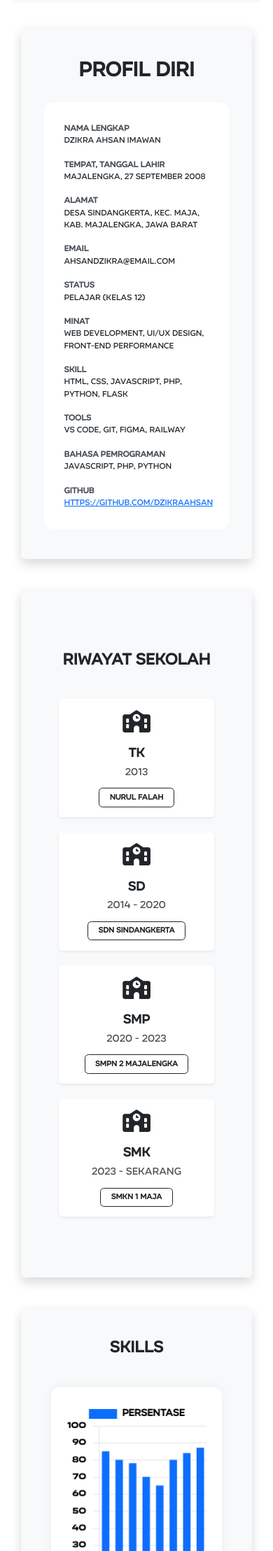
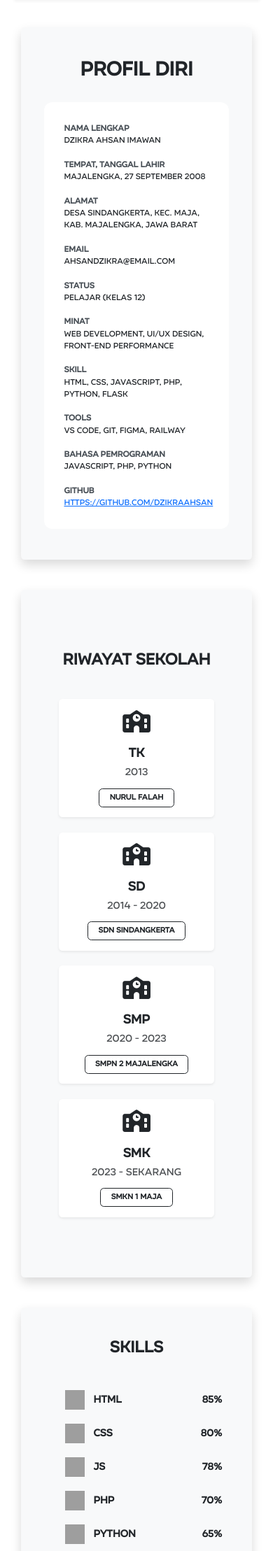
Before and after one commit to Dzikraahsan/Portfolio2, a Flask app: page /profile in a window 390 px wide. Shown: the part 59-2276 px from the top of the page at 70% size. Run offline with Flask 3, Linux system fonts and the light colour scheme; some libraries are stand-ins or nearby versions; grey boxes are pictures that could not be loaded.

Commit message:
update responsive code

```diff
--- a/templates/profile.html
+++ b/templates/profile.html
@@ -226,6 +226,75 @@
 
     [data-bs-theme="dark"] .biodata-grid a {
       color: #4dd0e1;
+    }
+
+    .skill-section {
+      max-width: 1000px;
+      margin: auto;
+      padding: 40px 20px;
+    }
+
+    .section-title {
+      text-align: center;
+      font-size: 28px;
+      margin-bottom: 30px;
+    }
+
+    .skill {
+      display: flex;
+      align-items: center;
+      gap: 12px;
+      margin-bottom: 20px;
+      position: relative;
+    }
+
+    .skill img {
+      width: 28px;
+      height: 28px;
+    }
+
+    .skill span {
+      min-width: 80px;
+      font-weight: 600;
+    }
+
+    .bar {
+      flex: 1;
+      height: 12px;
+      background: #eee;
+      border-radius: 2px;
+      overflow: hidden;
+      position: relative;
+    }
+
+    .fill {
+      height: 100%;
+      width: 0%;
+      background: var(--bar-fill);
+      transition: width 1s ease-out;
+      border-radius: 2px;
+    }
+
+    .percent {
+      width: 50px;
+      text-align: right;
+      font-weight: bold;
+      font-size: 14px;
+    }
+
+    /* Default (light mode) */
+    :root {
+      --bar-fill: #0d6efd;
+    }
+
+    /* Dark mode */
+    [data-bs-theme="dark"] {
+      --bar-fill: #0d6efd;
+    }
+
+    /* Hanya aktif di dark mode */
+    [data-bs-theme="dark"] .dark-invert {
+      filter: invert(1);
     }
 
     /* kode responsive */
@@ -489,11 +558,82 @@
         <div class="text-center mb-0 mt-3">
           <h2 style="font-weight: 700; margin-top: -1rem;" data-aos="fade-up">SKILLS</h2>
         </div>
-        <div class="chart-container mt-5 p-4" data-aos="fade-up">
-          <canvas id="barChart" width="400" height="200"  data-aos="zoom-in" data-aos-delay="200"></canvas>
+          <div class="skill-section h-100 mb-0" data-aos="fade-up">
+
+              <div class="skill" data-percent="85" data-aos="fade-up">
+                <img class="icon dark-invert" src="https://api.iconify.design/ri:html5-fill.svg" alt="HTML">
+                <span>HTML</span>
+                <div class="bar">
+                  <div class="fill"></div>
+                </div>
+                <span class="percent">85%</span>
+              </div>
+
+              <div class="skill" data-percent="80" data-aos="fade-up">
+                <img class="icon dark-invert" src="https://api.iconify.design/ri:css3-fill.svg" alt="CSS">
+                <span>CSS</span>
+                <div class="bar">
+                  <div class="fill"></div>
+                </div>
+                <span class="percent">80%</span>
+              </div>
+
+              <div class="skill" data-percent="78" data-aos="fade-up">
+                <img src="https://api.iconify.design/logos:javascript.svg" alt="JavaScript">
+                <span>JS</span>
+                <div class="bar">
+                  <div class="fill"></div>
+                </div>
+                <span class="percent">78%</span>
+              </div>
+
+              <div class="skill" data-percent="70" data-aos="fade-up">
+                <img class="icon dark-invert" src="https://api.iconify.design/mdi:language-php.svg" alt="PHP">
+                <span>PHP</span>
+                <div class="bar">
+                  <div class="fill"></div>
+                </div>
+                <span class="percent">70%</span>
+              </div>
+
+              <div class="skill" data-percent="65" data-aos="fade-up">
+                <img src="https://api.iconify.design/logos:python.svg" alt="Python">
+                <span>Python</span>
+                <div class="bar">
+                  <div class="fill"></div>
+                </div>
+                <span class="percent">65%</span>
+              </div>
+
+              <div class="skill" data-percent="80" data-aos="fade-up">
+                <img src="https://api.iconify.design/logos:mysql.svg" alt="SQL">
+                <span>MYSQL</span>
+                <div class="bar">
+                  <div class="fill"></div>
+                </div>
+                <span class="percent">80%</span>
+              </div>
+
+              <div class="skill" data-percent="84" data-aos="fade-up">
+                <img src="https://api.iconify.design/logos:figma.svg" alt="Figma">
+                <span>Figma</span>
+                <div class="bar">
+                  <div class="fill"></div>
+                </div>
+                <span class="percent">84%</span>
+              </div>
+
+              <div class="skill" data-percent="87" data-aos="fade-up">
+                <img class="icon dark-invert" src="https://api.iconify.design/simple-icons:canva.svg" alt="Canva">
+                <span>Canva</span>
+                <div class="bar">
+                  <div class="fill"></div>
+                </div>
+                <span class="percent">87%</span>
               </div>
             </div>
-
+          </div>
+      </div>
    </div>
 
    <!-- sertifikat -->
@@ -596,151 +736,19 @@
         themeToggle.textContent = newTheme === 'light' ? '🌙' : '🌟';
       });
 
-  </script>
-
-  <!-- script untuk diagram -->
-  <script>
-   // Inisialisasi AOS
-    AOS.init({ duration: 800 });
-
-    // Fungsi ketebalan responsif chart
-    function getResponsiveBarThickness() {
-      const width = window.innerWidth;
-      if (width >= 1200) return 30;
-      if (width >= 768) return 15;
-      return 10;
-    }
-
-    // Ambil tema Bootstrap aktif
-    function getCurrentTheme() {
-      return document.documentElement.getAttribute('data-bs-theme') || 'light';
-    }
-
-    // Update warna background canvas langsung via DOM
-    function updateCanvasBackground(theme) {
-      const canvas = document.getElementById('barChart');
-      canvas.style.backgroundColor = theme === 'dark' ? '#212529' : '#ffffff'; // sesuai Bootstrap bg-dark
-    }
-
-    // Fungsi styling chart berdasarkan tema
-    function getChartOptionsByTheme(theme) {
-      const isDark = theme === 'dark';
-      return {
-        responsive: true,
-        maintainAspectRatio: false,
-        plugins: {
-          legend: {
-            labels: {
-              color: isDark ? '#ffffff' : '#000000',
-              font: {
-                family: 'Organetto',
-                size: 14,
-                weight: 'bold'
-              }
-            }
-          },
-          tooltip: {
-            backgroundColor: isDark ? '#333' : '#fff',
-            titleColor: isDark ? '#fff' : '#000',
-            bodyColor: isDark ? '#fff' : '#000',
-            titleFont: {
-              family: 'Organetto',
-              size: 14,
-              weight: 'bold'
-            },
-            bodyFont: {
-              family: 'Organetto',
-              size: 12,
-              weight: 'normal'
-            }
-          }
-        },
-        scales: {
-          y: {
-            beginAtZero: true,
-            suggestedMax: 100,
-            ticks: {
-              stepSize: 10,
-              padding: 10,
-              color: isDark ? '#ffffff' : '#000000',
-              font: {
-                family: 'Organetto UltraBold SemiExt',
-                size: 12,
-                weight: 'normal'
-              }
-            },
-            grid: {
-              color: isDark ? 'rgba(255, 255, 255, 0.1)' : 'rgba(0, 0, 0, 0.1)',
-              borderDash: [5, 5]
-            }
-          },
-          x: {
-            ticks: {
-              color: isDark ? '#ffffff' : '#000000',
-              font: {
-                family: 'Organetto',
-                size: 12,
-                weight: 'bold'
-              }
-            },
-            grid: {
-              display: false
-            }
-          }
-        }
-      };
-    }
-
-    // Data Chart
-    const chartLabels = ['HTML', 'CSS', 'JAVASCRIPT', 'PHP', 'PYTHON', 'SQL', 'FIGMA', 'CANVA'];
-    const chartDataValues = [85, 80, 78, 70, 65, 80, 84, 87];
-
-    // Inisialisasi chart
-    const ctx = document.getElementById('barChart').getContext('2d');
-    let barChart;
-
-    function createChart(theme) {
-      updateCanvasBackground(theme);
-      const isDark = theme === 'dark';
-
-      barChart = new Chart(ctx, {
-        type: 'bar',
-        data: {
-          labels: chartLabels,
-          datasets: [{
-            label: 'Persentase',
-            data: chartDataValues,
-            backgroundColor: isDark ? '#ffffff' : '#0d6efd',
-            barThickness: getResponsiveBarThickness()
-          }]
-        },
-        options: getChartOptionsByTheme(theme)
+       window.addEventListener('DOMContentLoaded', () => {
+        const skills = document.querySelectorAll('.skill');
+        skills.forEach(skill => {
+          const fill = skill.querySelector('.fill');
+          const percent = skill.getAttribute('data-percent');
+          setTimeout(() => {
+            fill.style.width = percent + '%';
+          }, 200);
         });
-    }
-
-    // Pertama kali load
-    createChart(getCurrentTheme());
-
-    // Resize bar thickness saat layar berubah
-    window.addEventListener('resize', () => {
-      barChart.data.datasets[0].barThickness = getResponsiveBarThickness();
-      barChart.update();
       });
-
-    // Perhatikan perubahan data-bs-theme dan update chart
-    const observer = new MutationObserver(() => {
-      const theme = getCurrentTheme();
-      barChart.destroy();
-      createChart(theme);
-    });
-
-    observer.observe(document.documentElement, {
-      attributes: true,
-      attributeFilter: ['data-bs-theme']
-    });
-
 
   </script>
 
+
 </body>
 </html>
```
Lines whose indentation alone changed are shown as unchanged.
